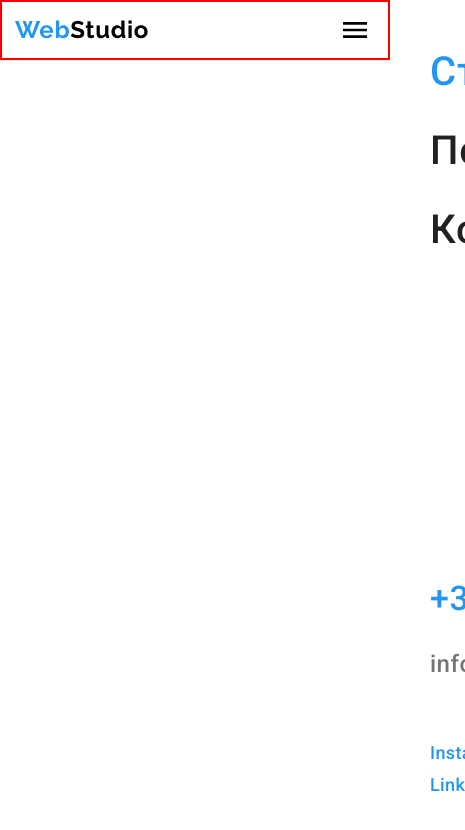
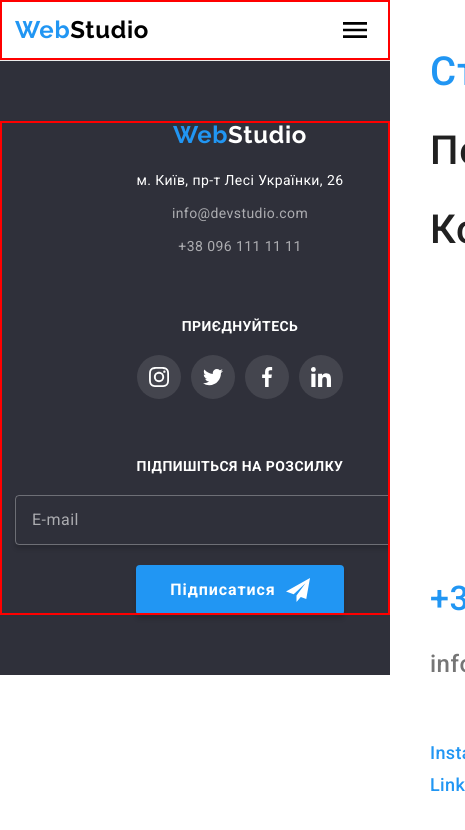
Before and after one commit to SerhiiKot07/goit-markup-hw-08, a plain HTML site: page index.html in a window 390 px wide. Shown: the whole page, 465 px wide, since content can reach past the window. Drawn offline with nearby package versions, Linux system fonts and the light colour scheme.

Commit message:
Mobile first: footer

```diff
--- a/index.html
+++ b/index.html
@@ -661,7 +661,7 @@
 
     <!--  Footer -->
 
-    <!-- <footer class="section--footer">
+    <footer class="section--footer">
       <div class="container footer-communication">
         <div class="footer-contacts">
           <a lang="en" href="/" class="logo footer__logo link"
@@ -768,7 +768,7 @@
           </form>
         </div>
       </div>
-    </footer> -->
+    </footer>
 
     <!-- Mobile menu -->
     <div class="menu-container js-menu-container" id="mobile-menu">
--- a/sass/components/_footer.scss
+++ b/sass/components/_footer.scss
@@ -1,12 +1,32 @@
 .section--footer {
   background-color: #2f303a;
   padding: 60px 0;
+
 }
 
 .footer-communication {
   display: flex;
   justify-content: space-between;
+  flex-wrap: wrap;
+
+  @media screen and (max-width: 767px) {
+      flex-direction: column;
+      text-align: center;
+      gap: 60px;
+    }
+
+  @media screen and (min-width: 768px) and (max-width: 1199px) {
+      gap: 60px;
+            justify-content: space-around;
+  }
 }
+
+    @media screen and (max-width: 1200px) {
+      .footer-contacts {
+        text-align: center;
+      }
+    }
+
 
 .footer__logo {
   padding: 0;
@@ -30,9 +50,21 @@
 }
 
 .join {
-  padding-top: 12px;
-  padding-bottom: 40px;
-}
+
+  @media screen and (min-width: 480px) {
+      padding-top: 0;
+    }
+
+  @media screen and (min-width: 768px) {
+      padding-top: 5px;
+    }
+
+  @media screen and (min-width: 1200px) {
+      padding-top: 12px;
+  }
+
+ }
+
 
 .footer-title {
   display: block;
@@ -42,22 +74,34 @@
   letter-spacing: 0.03em;
   text-transform: uppercase;
   color: $secondary-text-color;
+text-align: center;
 }
+
 
 .footer-form {
   display: flex;
 
+    @media screen and (max-width: 1200px) {
+        display: inline-block;
+    }
+
   &__input {
-    width: 358px;
+    width: 450px;
     height: 50px;
     padding: 15px 16px;
-    margin-right: 12px;
     color: $secondary-text-color;
+    margin-bottom: 20px;
     background-color: transparent;
     border: 1px solid rgba(255, 255, 255, 0.3);
     box-shadow: 0px 4px 4px rgba(0, 0, 0, 0.15);
     border-radius: 4px;
     transition: border-color $anim;
+
+    @media screen and (min-width: 1200px) {
+        margin-right: 12px;
+        margin-bottom: 0;
+        width: 358px;
+      }
 
     &:hover,
     &:focus {
```
Also changed, not shown: css/main.css, css/main.min.css, 2 other files.
